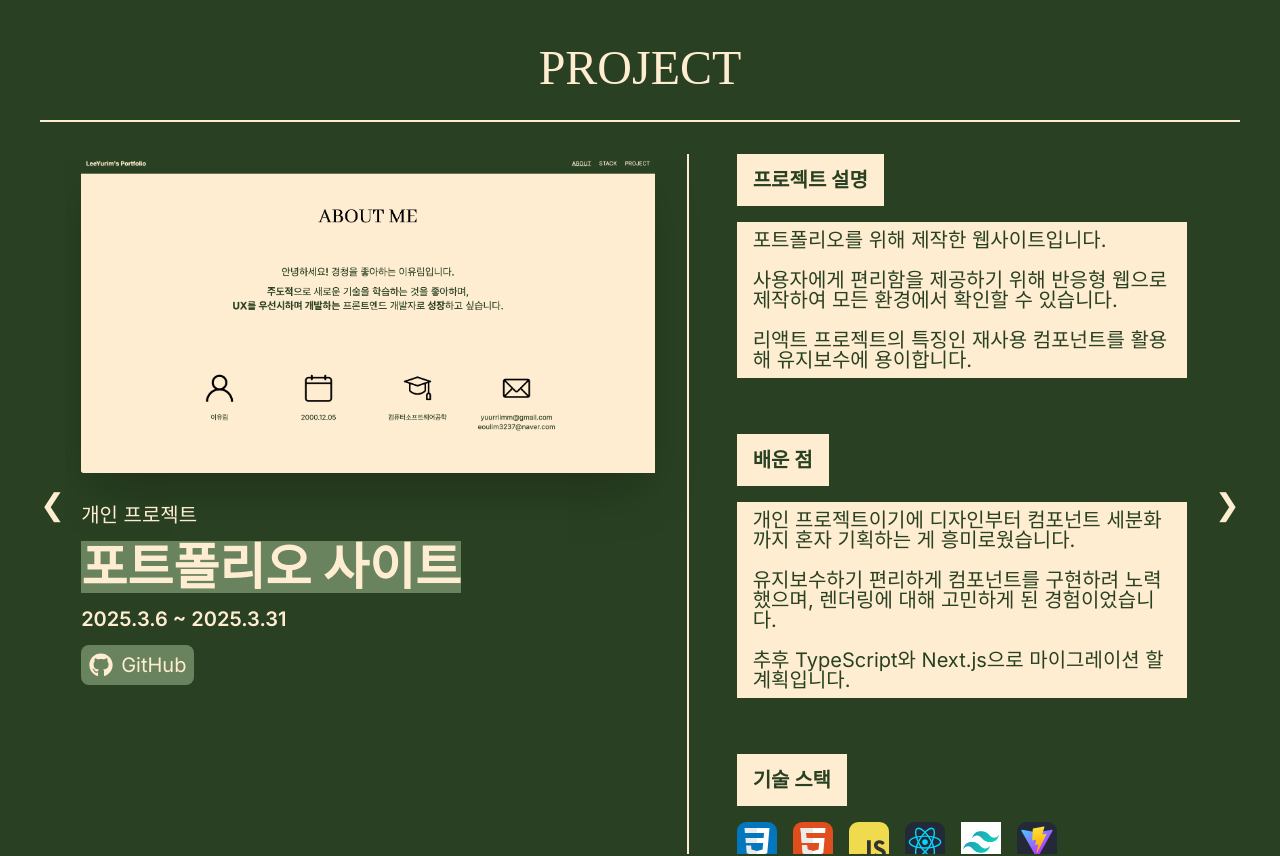
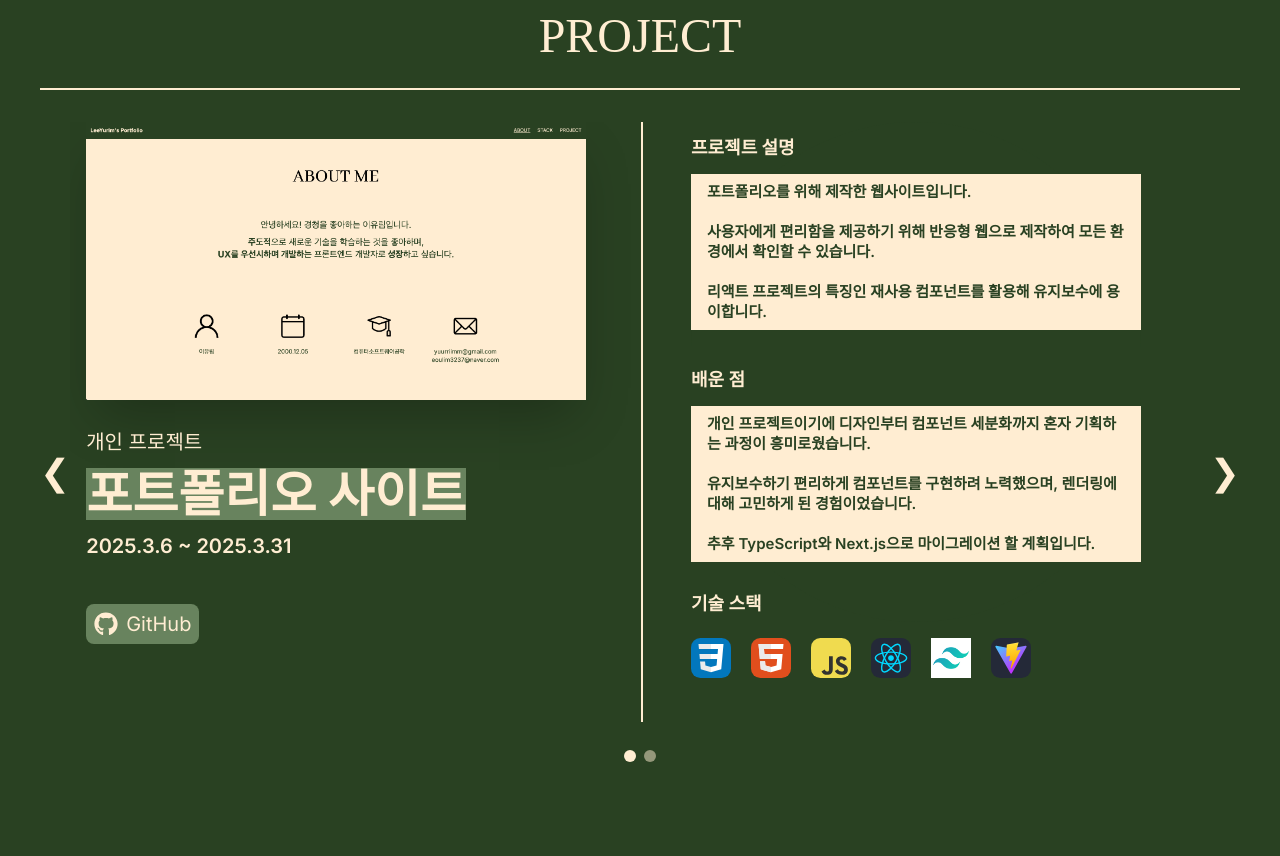
Before and after one commit to yurim1205/yurim_portfolio, a React (Vite) app in the folder yurim-portfolio/: page / in a window 1280 px wide. Shown: the part 3200-4056 px from the top of the page. Built offline with nearby package versions, Linux system fonts and the light colour scheme; a web font is replaced by a local one.

Commit message:
feat: 여백 크기 수정

```diff
--- a/yurim-portfolio/src/components/project/project.jsx
+++ b/yurim-portfolio/src/components/project/project.jsx
@@ -24,7 +24,7 @@ const Project = () => {
             <section
                 id="project"
                 className="w-full py-20 mx-auto flex flex-col items-center relative bg-main overflow-hidden">
-                <p className="mt-8 text-[64px] sm:text-[48px] text-center font-thin font-abhaya decoration-[2px] text-[#FFEDD2]">
+                <p className="mt-4 text-[64px] sm:text-[48px] text-center font-thin font-abhaya decoration-[2px] text-[#FFEDD2]">
                     PROJECT
                 </p>
 
@@ -35,7 +35,7 @@ const Project = () => {
                         {/* 왼쪽 화살표 */}
                         <button
                             onClick={handlePrev}
-                            className="text-3xl text-[#FFEDD2] z-10"
+                            className="text-4xl text-[#FFEDD2] z-10 transition-transform duration-300 transform hover:scale-125 hover:text-[#68835E]"
                         >
                             ❮
                         </button>
@@ -61,12 +61,22 @@ const Project = () => {
                         {/* 오른쪽 화살표 */}
                         <button
                             onClick={handleNext}
-                            className="text-3xl text-[#FFEDD2] z-10"
+                            className="text-4xl text-[#FFEDD2] z-10 transition-transform duration-300 transform hover:scale-125 hover:text-[#68835E]"
                         >
                             ❯
                         </button>
                     </div>
+                </div>
 
+                {/* 슬라이드 하단 점 */}
+                <div className="flex space-x-2 absolute bottom-[140px]">
+                    {projectData.map((_, index) => (
+                        <div
+                            key={index}
+                            className={`w-3 h-3 rounded-full bg-[#FFEDD2] ${currentIndex === index ? "bg-[#68835E]" : "bg-opacity-50"
+                                } transition-all duration-300`}
+                        ></div>
+                    ))}
                 </div>
             </section>
 
--- a/yurim-portfolio/src/components/project/projectData.jsx
+++ b/yurim-portfolio/src/components/project/projectData.jsx
@@ -22,7 +22,7 @@ export const projectData = [
 
         리액트 프로젝트의 특징인 재사용 컴포넌트를 활용해 유지보수에 용이합니다.
         `,
-        problem: `개인 프로젝트이기에 디자인부터 컴포넌트 세분화까지 혼자 기획하는 게 흥미로웠습니다.
+        problem: `개인 프로젝트이기에 디자인부터 컴포넌트 세분화까지 혼자 기획하는 과정이 흥미로웠습니다.
 
         유지보수하기 편리하게 컴포넌트를 구현하려 노력했으며, 렌더링에 대해 고민하게 된 경험이었습니다.
 
--- a/yurim-portfolio/src/components/project/projectItem.jsx
+++ b/yurim-portfolio/src/components/project/projectItem.jsx
@@ -4,8 +4,8 @@ import { FaGithub } from 'react-icons/fa';
 const ProjectItem = ({ title, image, description, techStack, problem, semiTitle, date, url, projectGithub }) => (
     <div className="w-full h-[700px] flex items-center justify-end ml-4">
         {/* 프로젝트 이미지 */}
-        <div className="w-1/2 h-full flex flex-col items-center justify-start ">
-            <div className="w-full flex items-center justify-center overflow-hidden shadow-2xl mb-4">
+        <div className="w-1/2 h-full flex flex-col items-start justify-start ">
+            <div className="w-[500px] flex items-start justify-start overflow-hidden shadow-2xl mb-4">
                 <img
                     src={image}
                     alt={title}
@@ -21,9 +21,9 @@ const ProjectItem = ({ title, image, description, techStack, problem, semiTitle,
             <p className="self-start text-[20px] sm:text-[20px] text-center text-text text-sm font-sans py-4 font-semibold">
                 {date}
             </p>
-            {/* <p className="self-start text-[20px] sm:text-[20px] text-center text-text text-sm font-sans py-4 font-semibold">
+            <p className="self-start text-[20px] sm:text-[20px] text-center text-text text-sm font-sans py-4 font-semibold">
                 {url}
-            </p> */}
+            </p>
             <p className="self-start text-[20px] sm:text-[20px] text-center bg-[#68835E] text-text text-sm rounded-lg font-sans py-2 px-2">
                 {projectGithub && (
                     <a
@@ -38,42 +38,48 @@ const ProjectItem = ({ title, image, description, techStack, problem, semiTitle,
             </p>
         </div>
 
-        {/* 가운데 선 */}
-        <div className="w-[2px] h-[700px] bg-text items-start justify-start ml-8"></div>
+        {/* 가운데 선- 길이조절을 위해 줄을 두 개로 분리함 */}
+        <div className="relative w-[2px] bg-text ml-10">
+            {/* 위쪽 줄 */}
+            <div className="absolute top-0 left-0 w-[2px] bg-text" style={{ height: "250px" }}></div>
 
-        <div className="w-1/2 h-full flex flex-col items-start justify-start px-8 ml-4">
-            <div className="mb-4 w-[100%] max-w-[450px] bg-main rounded-full items-start justify-start gap-4 flex flex-col">
-                <div className="gap-4 flex flex-col items-start justify-start">
-                    <p className="text-[20px] sm:text-[20px] text-center text-main bg-text text-sm font-sans py-4 px-4 font-bold">
+            {/* 아래쪽 줄 */}
+            <div className="absolute bottom-0 left-0 w-[2px] bg-text" style={{ height: "650px" }}></div>
+        </div>
+
+        <div className="sm:w-[80%] md:w-[60%] flex flex-col items-start justify-start px-8 w-full h-[700px] ml-4">
+            <div className="mb-4 w-[100%] max-w-[450px] bg-main rounded-full items-start justify-start flex flex-col">
+                <div className="flex flex-col items-start justify-start">
+                    <p className="text-[18px] sm:text-[18px] text-center text-text text-sm font-sans py-4 font-bold">
                         프로젝트 설명
                     </p>
                     <p
-                        className="py-2 px-4 max-w-[550px] text-[20px] sm:text-[20px] text-left text-main bg-text text-sm font-sans whitespace-pre-line break-words"
+                        className="py-2 px-4 max-w-[450px] text-[16px] sm:text-[15px] text-left text-main bg-text text-sm font-semibold font-sans whitespace-pre-line break-words"
                     >
                         {description}
                     </p>
                 </div>
                 <br></br>
 
-                <div className="gap-4 flex flex-col items-start justify-start">
-                    <p className="text-[30px] sm:text-[20px] text-center text-main bg-text text-sm font-sans py-4 px-4 font-bold">
+                <div className=" flex flex-col items-start justify-start">
+                    <p className="text-[18px] sm:text-[18px] text-center text-text text-sm font-sans py-4 font-bold">
                         배운 점
                     </p>
-                    <p className="py-2 px-4 max-w-[550px] text-[20px] sm:text-[20px] text-left text-main bg-text text-sm font-sans whitespace-pre-line break-words">
+                    <p className="py-2 px-4 max-w-[450px] text-[16px] sm:text-[15px] text-left text-main bg-text text-sm font-semibold font-sans whitespace-pre-line break-words">
                         {problem}
                     </p>
                 </div>
                 <br></br>
 
-                <div className="gap-4 flex flex-col items-start justify-start">
-                    <p className="text-[20px] sm:text-[20px] text-center text-main bg-text text-sm font-sans py-4 px-4 font-bold">
+                <div className="gap-3 flex flex-col items-start justify-start">
+                    <p className="text-[18px] sm:text-[18px] text-start text-text  text-sm font-sans  py-2 font-bold">
                         기술 스택
                     </p>
                 </div>
             </div>
 
             {/* 기술 스택 */}
-            <div className="flex gap-4">
+            <div className="flex gap-5 flex-wrap">
                 {techStack.map((tech, index) => (
                     <div key={index} className="w-10 h-10">
                         <img src={tech} alt={`tech-${index}`} className="w-full h-full object-contain" />
--- a/yurim-portfolio/src/components/stack/stackList.jsx
+++ b/yurim-portfolio/src/components/stack/stackList.jsx
@@ -41,7 +41,7 @@ const StackList = () => {
             id="stack"
             className="w-full min-h-screen py-20 mx-auto flex flex-col justify-start items-center relative bg-[#68835E] overflow-hidden"
         >
-            <p className="mt-8 text-[64px] sm:text-[48px] text-center font-thin font-abhaya decoration-[2px] text-[#FFEDD2]">
+            <p className="mt-4 text-[64px] sm:text-[48px] text-center font-thin font-abhaya decoration-[2px] text-[#FFEDD2]">
                 TECH STACK
             </p>
 
```
